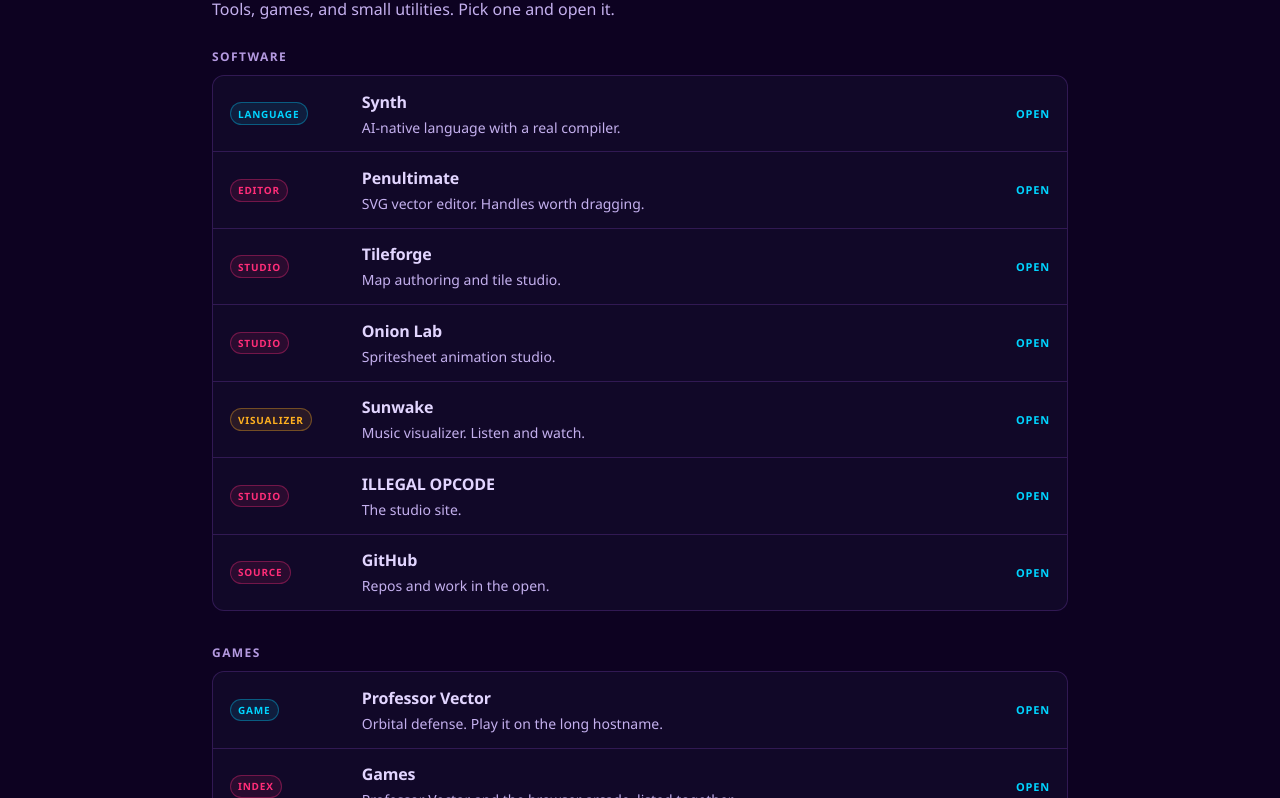
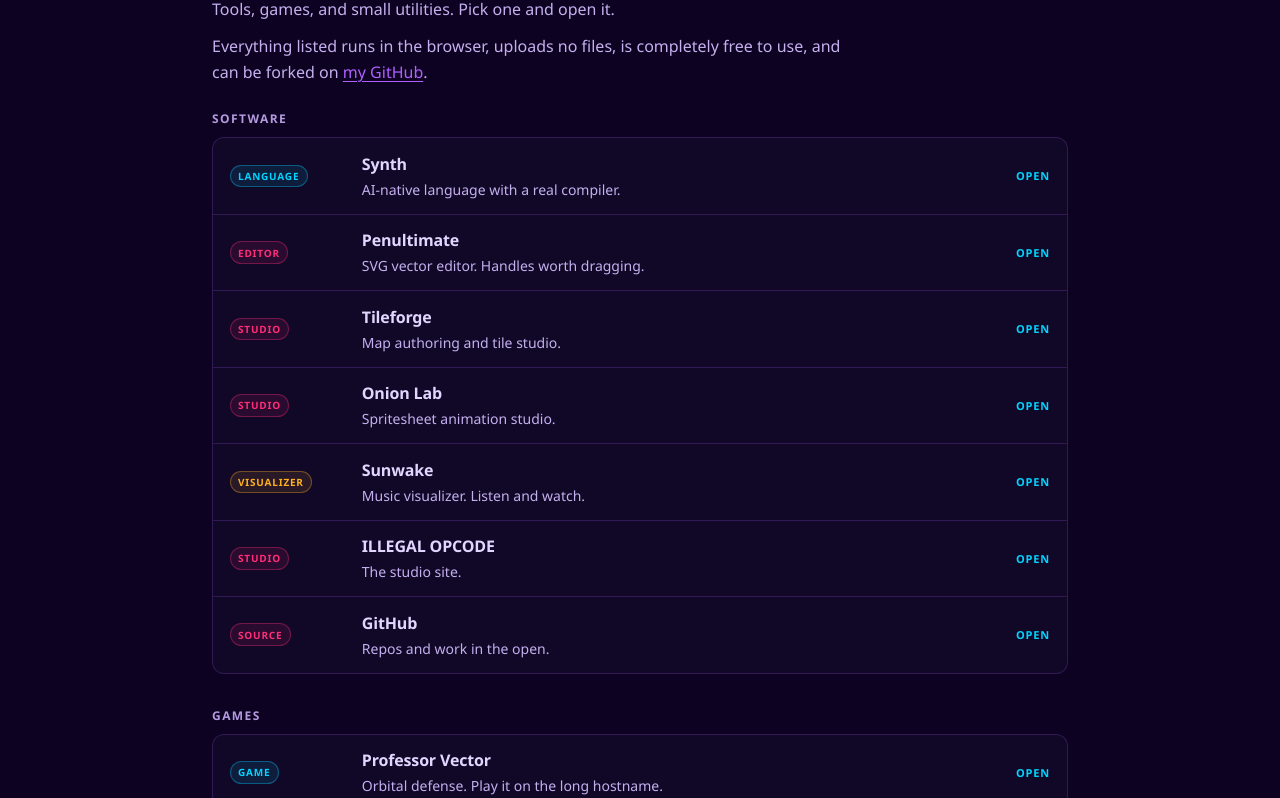
Before and after one commit to danmullin/danmull-in, a website built with Vite: page index.html in a window 1280 px wide. Shown: the part 187-985 px from the top of the page. Built offline with nearby package versions, Linux system fonts and the light colour scheme.

Commit message:
Say the catalog runs in the browser, stays local, and is free to fork.
Co-authored-by: Mist <mist@danmull.in>

```diff
--- a/index.html
+++ b/index.html
@@ -53,6 +53,7 @@
       <p class="hero-eyebrow">danmull.in</p>
       <h1>Software catalog</h1>
       <p>Tools, games, and small utilities. Pick one and open it.</p>
+      <p>Everything listed runs in the browser, uploads no files, is completely free to use, and can be forked on <a href="https://github.com/danmullin" rel="noopener noreferrer">my GitHub</a>.</p>
     </header>
 
     <section class="section catalog-section" aria-labelledby="catalog-software">
--- a/src/styles.css
+++ b/src/styles.css
@@ -1175,7 +1175,7 @@
 
 .page-hero p {
   margin: 0.7rem 0 0;
-  max-width: 36rem;
+  max-width: 40rem;
   color: var(--text-muted);
   font-size: 16px;
 }
```
Also changed, not shown: public/index.md (+2 -0 lines).
